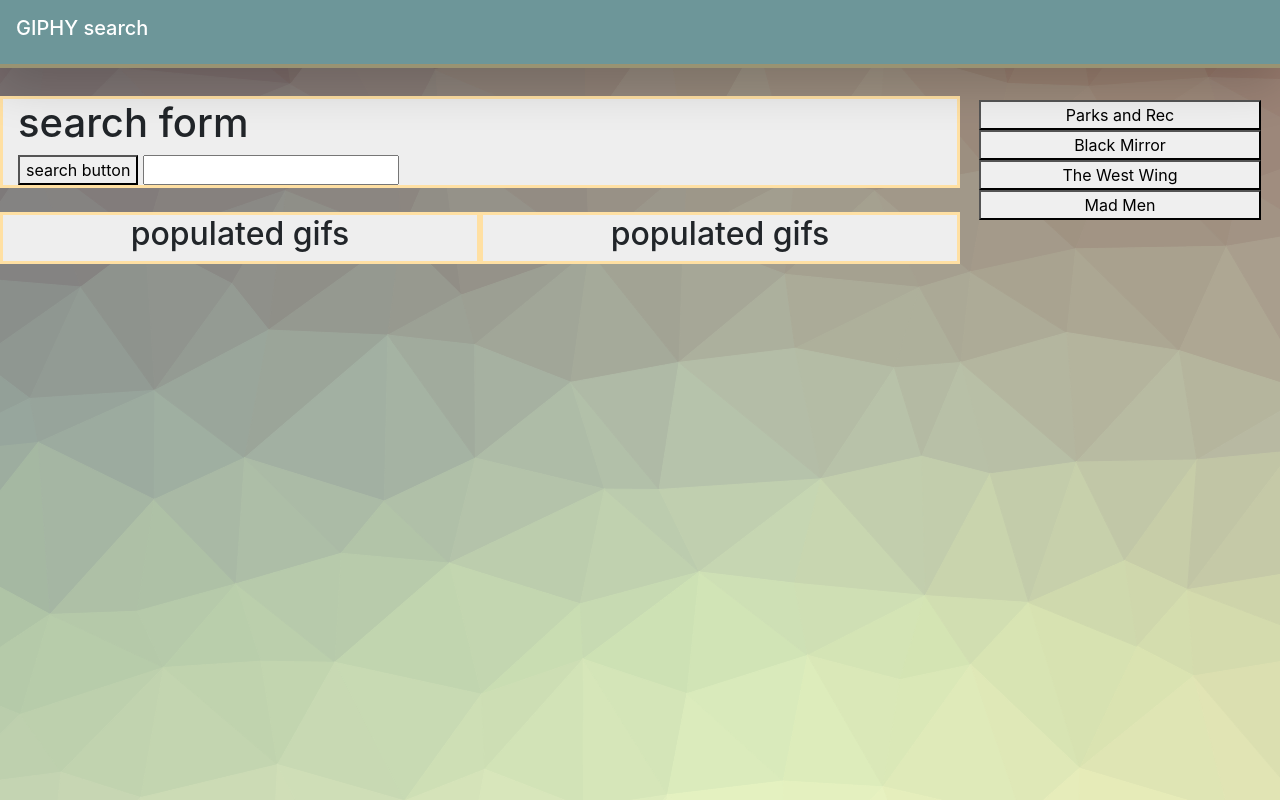
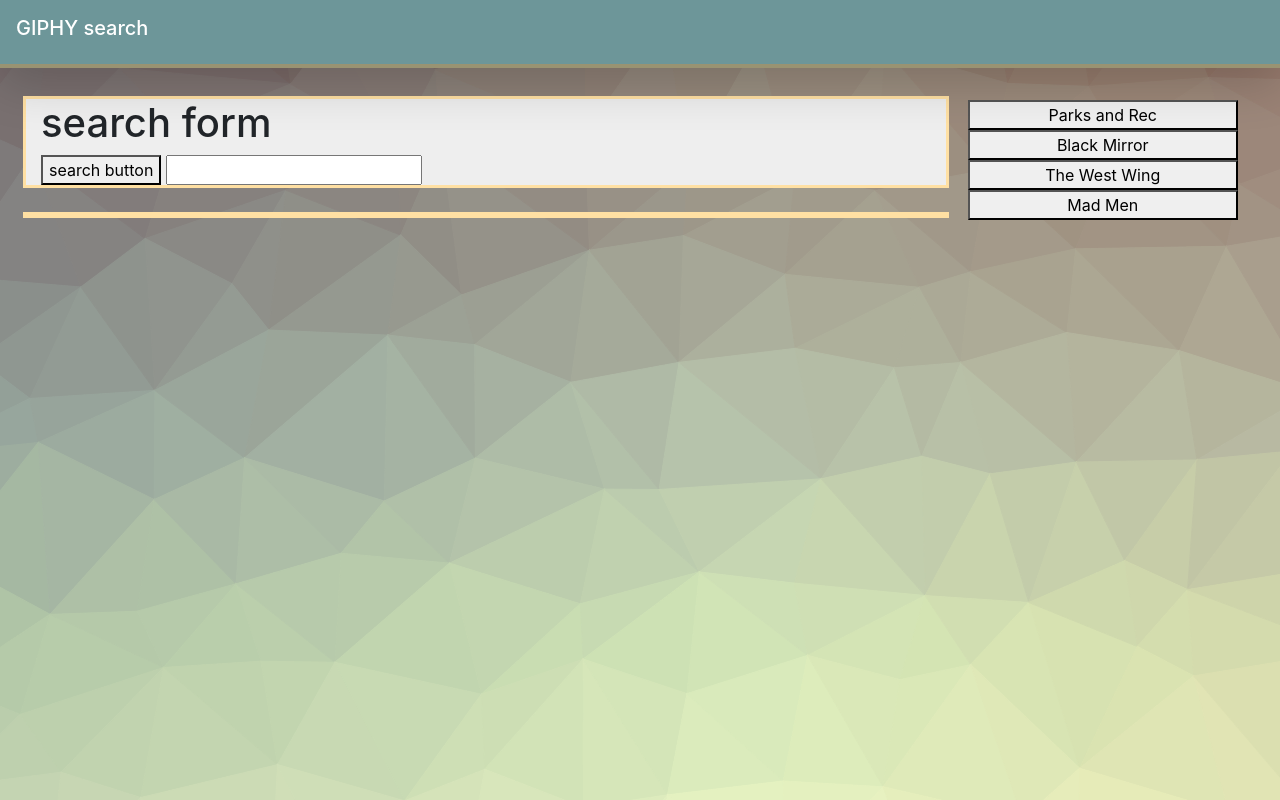
Before and after one commit to dcoco1890/GifSearch, a plain HTML site: page index.html in a window 1280 px wide. Drawn offline with nearby package versions, Linux system fonts and the light colour scheme.

Commit message:
added a word capitalizer to make the button text more uniform. Ajax calls now place gifs on the page (unless there is a cross origin error). styling still needs to be done, and I am thinking or rearranging the layout

```diff
--- a/assets/css/style.css
+++ b/assets/css/style.css
@@ -5,7 +5,11 @@ body {
     background-color: #6d9699;
     border-bottom: 4px solid #999372;
 }
-#form {
+#form, #left, #right {
     background-color: #eeeeee;
     border:3px solid #ffe0a3;
 }
+
+#gifs{
+    background-color: #b4b69f;
+}
--- a/assets/js/app.js
+++ b/assets/js/app.js
@@ -1,21 +1,33 @@
+//FLAGS FOR FUTURE
+// Api Calls, regex capital letters, dynamic buttons
+
 var gifs = ["Mad Men", "The West Wing", "Black Mirror", "Parks and Rec"];
 var count = 0;
+let user = "";
+let nUser = [];
+let l = 0;
+var nW = [];
 
-function generate (){
+function generate() {
 
-    var user = $('#u-sel').val().trim();
+    user = $('#u-sel').val().trim();
+    nUser = user.split(' ');
+    l = nUser.length;
+
+    // send it to the CAPITALIZER
+    user = capitalWords(nUser, l);
+
+
 
     // add users text from text input on page to gifs array ONLY if it's not blank
-    // or the  thing they just entered. Technically the same value can be added twice,
-    // but this should stop the same thing from being entered again and again.
+    // AND it's not included in the array already
+    if (user !== "" && !gifs.includes(user)) { gifs.push(user) };
 
-    if(user !== "" && user !== gifs[count-1]){gifs.push(user)};
 
     // empties the buttons div and creates new buttons
-
     count = 0;
     $('#gif-button').empty();
-    for(var i = 0; i < gifs.length; i++){
+    for (var i = 0; i < gifs.length; i++) {
         var x = $('<button id="g-but">').text(gifs[i]);
 
         $('#gif-button').prepend(x);
@@ -24,17 +36,56 @@ function generate (){
 }
 
 function gifPlacer() {
+
     var picked = $(this).text().toLowerCase().replace(/ /g, "+").trim();
-    console.log('picked :', picked);
+    var queryURL = "https://api.giphy.com/v1/gifs/search?q=" + picked + "&limit=10&api_key=isoPkQRkKFIvW3X6QPNd6mjDb1PQDDxc";
 
-    var queryURL = "https://api.giphy.com/v1/gifs/search?q=" + picked + "&api_key=isoPkQRkKFIvW3X6QPNd6mjDb1PQDDxc";
-    //ajax
     $.ajax({
         url: queryURL,
         method: "GET",
-    }).then(function(response){
+    }).then(function (response) {
         console.log(response);
+
+        for(var i = 0; i < 10; i++){
+            var g = $('<div class="p-1 m-2">');
+            g.html(`<img src="${response.data[i].images.downsized_large.url}">`);
+            if(i < 5){
+                $('#left').append(g);
+            }
+            else{
+                $('#right').append(g);
+            }
+
+        }
+
+
     });
+}
+
+
+// I don't want to admit how long this took to figure out, but it took
+// a VERY LONG TIME
+function capitalWords(arr, len) {
+
+    // clearing the word holder array
+    nW = [];
+    for (var i = 0; i < len; i++) {
+
+        // regex matches the any first letter of word. this little function returns the same word but with
+        // the first letter capitalized
+        const re = new RegExp(/^(\w)/);
+        var x = arr[i].replace(re, function (match) {
+            return match.toUpperCase();
+        });
+        nW.push(x);
+
+    }
+    //new capword is all the new capitalized words that were added to the array joined with a space
+    var capWord = nW.join(" ")
+    return capWord;
+
+
+
 }
 
 $(document).on("click", "#gen", generate);
--- a/index.html
+++ b/index.html
@@ -16,8 +16,7 @@
 <br><br><br><br>
 <main>
     <div class="container-fluid">
-        <div class="row">
-
+        <div class="row mx-2">
             <div class="col-md-9">
 
                 <div class="row">
@@ -29,11 +28,15 @@
                 </div>
                 <br>
                 <div class="row text-center">
-                    <div class="col-md-6" id="form">
-                        <h2>populated gifs</h2>
+                    <div class="col-md-6" id="left">
+                        <div class="d-flex flex-column" id="gifs">
+
+                        </div>
                     </div>
-                    <div class="col-md-6" id="form">
-                            <h2>populated gifs</h2>
+                    <div class="col-md-6" id="right">
+                        <div class="d-flex flex-column" id="gifs">
+
+                        </div>
                         </div>
 
                 </div>
```
